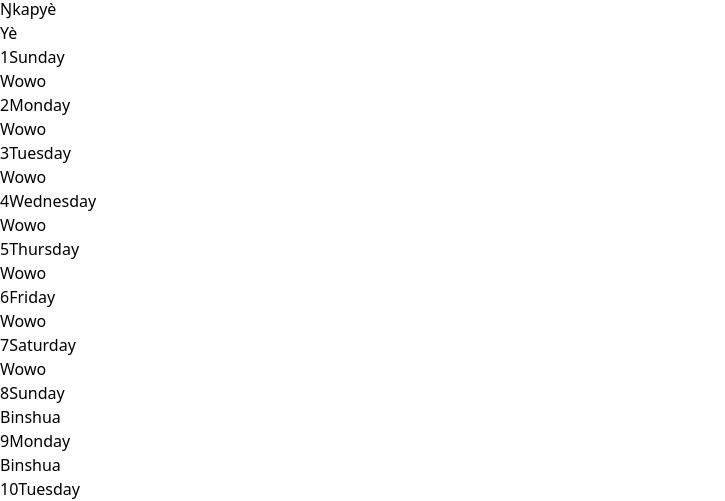
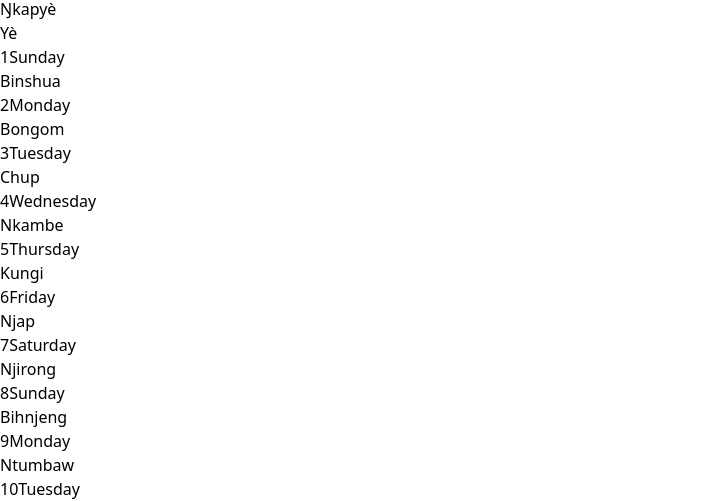
Before and after one commit to Fabian-Ebong/Mbum-Calendar-project, a React (Vite) app: page / in a window 1280 px wide. Shown: the part 299-800 px from the top of the page, without its empty margins (0-725 px from the left). Built offline with nearby package versions, Linux system fonts and the light colour scheme.

Commit message:
inserted Mbum days into each date cell v2

```diff
--- a/src/components/CalendarCard.tsx
+++ b/src/components/CalendarCard.tsx
@@ -344,7 +344,6 @@ const MBUM_HEADER_COLORS: Record<string, string> = {
   "Yè": "text-blue-700",
 }
 
-// One village per 8-day Mbum block, in the exact order provided
 const MBUM_VILLAGES = [
   "Binshua",
   "Bongom",
@@ -382,11 +381,8 @@ const MBUM_VILLAGES = [
   "Wowo",
 ]
 
-function getVillageForBlock(mbumBlock: number) {
-  const index =
-    ((mbumBlock % MBUM_VILLAGES.length) + MBUM_VILLAGES.length) %
-    MBUM_VILLAGES.length
-  return MBUM_VILLAGES[index]
+function getVillageForCell(index: number) {
+  return MBUM_VILLAGES[index % MBUM_VILLAGES.length]
 }
 
 export default function CalendarCard({ data }: CalendarCardProps) {
@@ -448,9 +444,9 @@ export default function CalendarCard({ data }: CalendarCardProps) {
           ))}
 
           {/* Date cells */}
-          {data.days.map((day) => {
+          {data.days.map((day, index) => {
             const isToday = day.fullDate === todayStr
-            const village = getVillageForBlock(day.mbumBlock)
+            const village = getVillageForCell(index)
 
             return (
               <div
@@ -484,7 +480,7 @@ export default function CalendarCard({ data }: CalendarCardProps) {
                   </span>
                 </div>
 
-                {/* Village for this 8-day Mbum block */}
+                {/* Village name */}
                 <span className="mt-2 text-[11px] sm:text-xs font-semibold text-slate-600 leading-tight">
                   {village}
                 </span>
```
